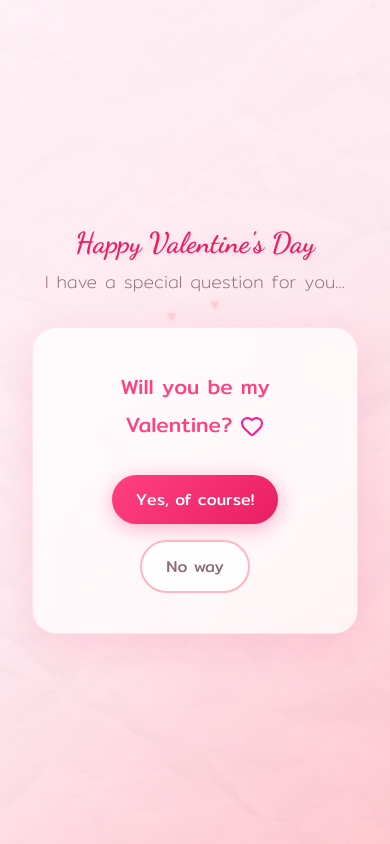
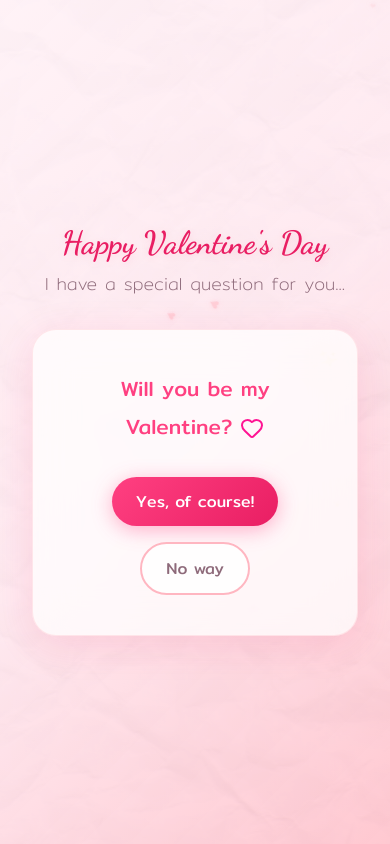
Before and after one commit to thnakon/warm-valentine-s-day, a plain HTML site: page index.html in a window 390 px wide. Drawn offline with nearby package versions, Linux system fonts and the light colour scheme.

Commit message:
fix: question title overflow on mobile screens (iPhone 13)

```diff
--- a/style.css
+++ b/style.css
@@ -141,11 +141,11 @@ body::before {
 .question-title {
   font-family: 'Dancing Script', cursive;
   font-weight: 700;
-  font-size: 2.2rem;
+  font-size: 2.5rem;
   color: var(--pink-deep);
   margin-bottom: 0.5rem;
   text-shadow: 0 2px 8px rgba(233, 30, 99, 0.1);
-  padding: 0 1rem;
+  padding: 0 0.5rem;
 }
 
 .question-subtitle {
@@ -842,7 +842,7 @@ body::before {
 /* ===== RESPONSIVE ===== */
 @media (max-width: 480px) {
   .question-title {
-    font-size: 1.8rem;
+    font-size: 2rem;
   }
 
   .question-text {
```
